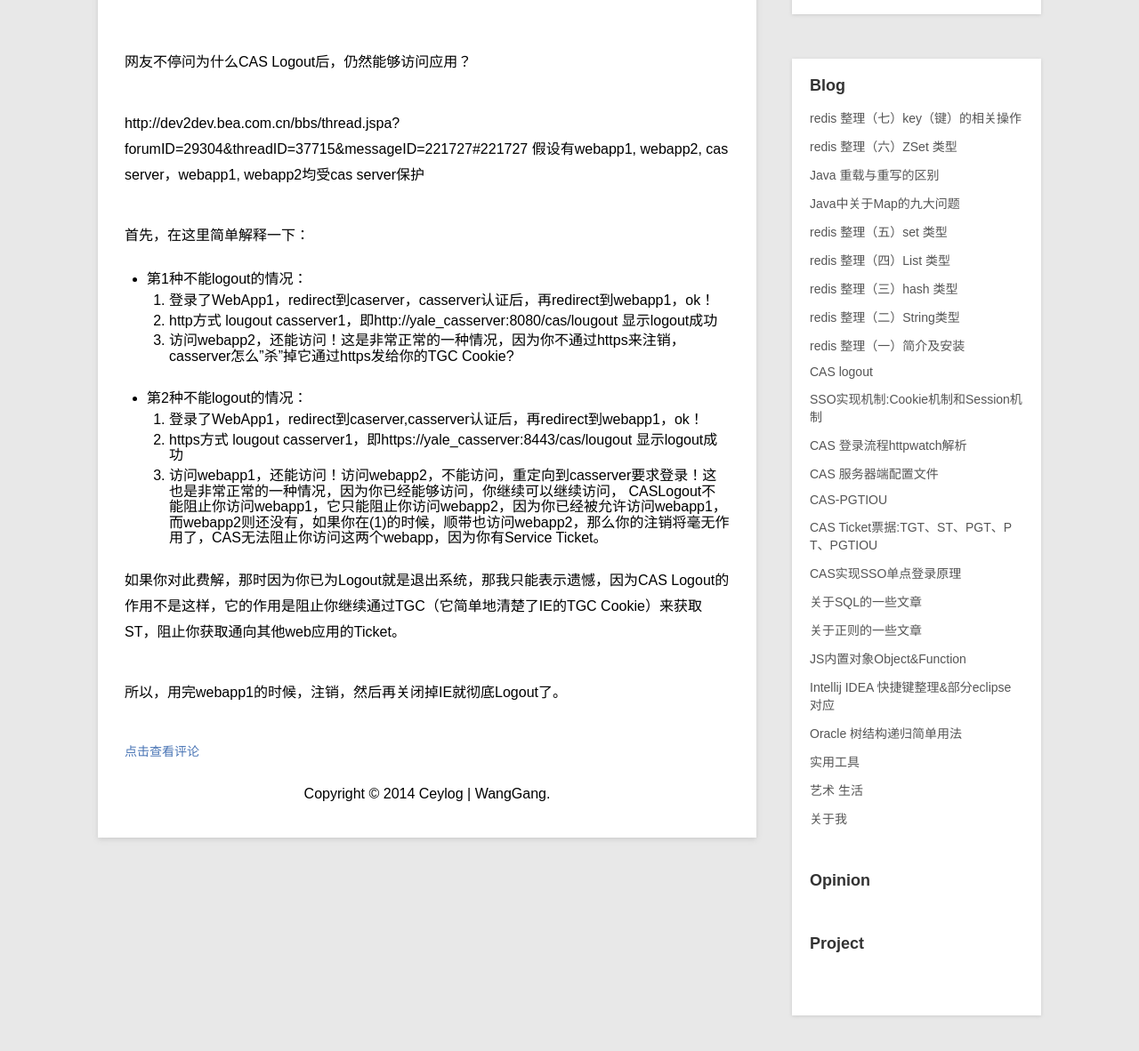
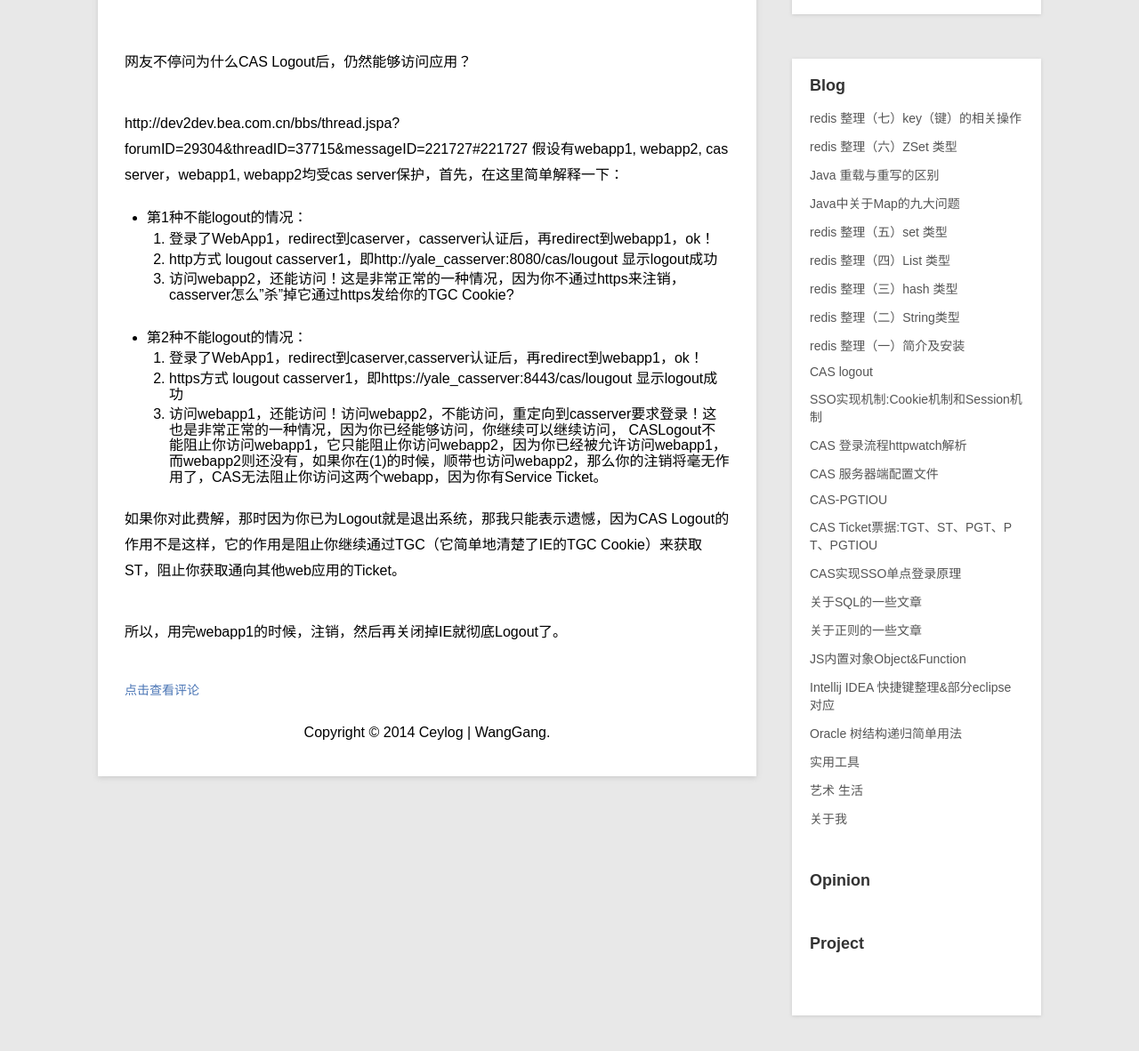
Before and after one commit to ceylog/ceylog.github.io, a Jekyll site: the page built from _posts/blog/2014-07-12-cas-logout.md, in a window 1280 px wide, cut to the strip 189-1381 px from the top of the page. Shown: the top 1182 px of the strip at 89% size. Built offline with Jekyll 4.4.1, drawn with Linux system fonts in a browser that asks for light colours; Markdown is read by kramdown in place of the engine named in the settings; grey boxes are pictures that could not be loaded.

```diff
--- a/_posts/blog/2014-07-12-cas-logout.md
+++ b/_posts/blog/2014-07-12-cas-logout.md
@@ -8,10 +8,7 @@ description: CAS 登出
 
 网友不停问为什么CAS Logout后，仍然能够访问应用？
 
-http://dev2dev.bea.com.cn/bbs/thread.jspa?forumID=29304&threadID=37715&messageID=221727#221727
-假设有webapp1, webapp2, cas server，webapp1, webapp2均受cas server保护
-
-首先，在这里简单解释一下：
+http://dev2dev.bea.com.cn/bbs/thread.jspa?forumID=29304&threadID=37715&messageID=221727#221727 假设有webapp1, webapp2, cas server，webapp1, webapp2均受cas server保护，首先，在这里简单解释一下：
 
 * 第1种不能logout的情况：
  1. 登录了WebApp1，redirect到caserver，casserver认证后，再redirect到webapp1，ok！
```
